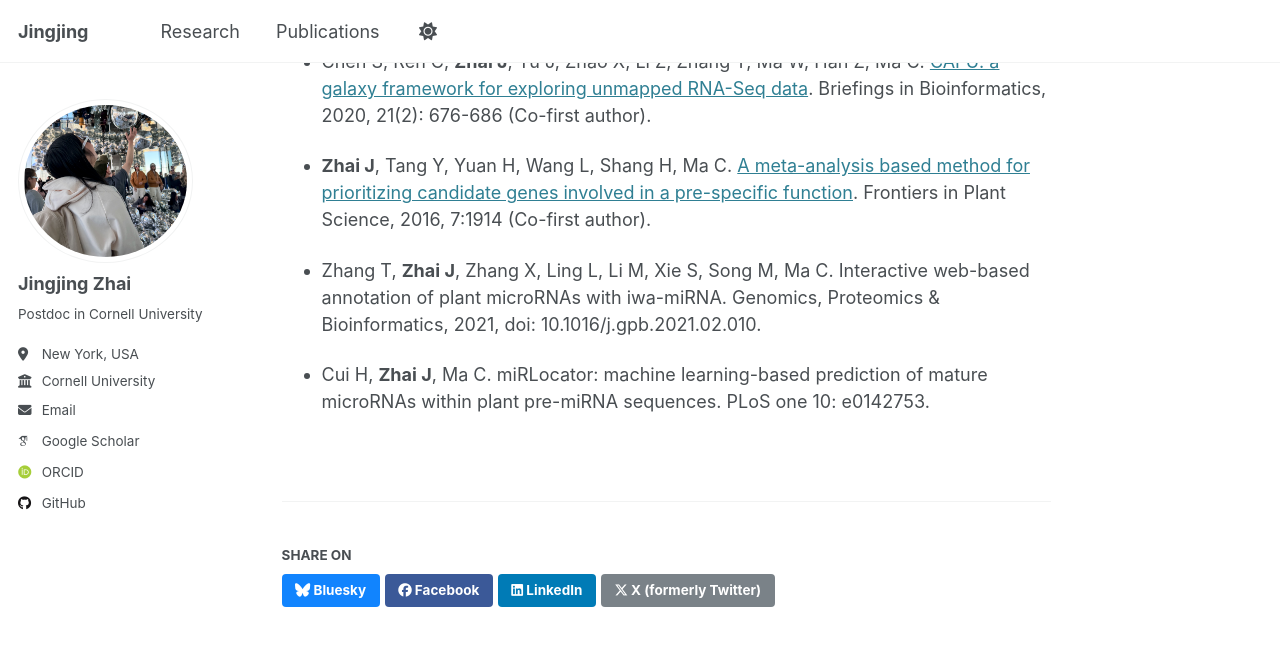
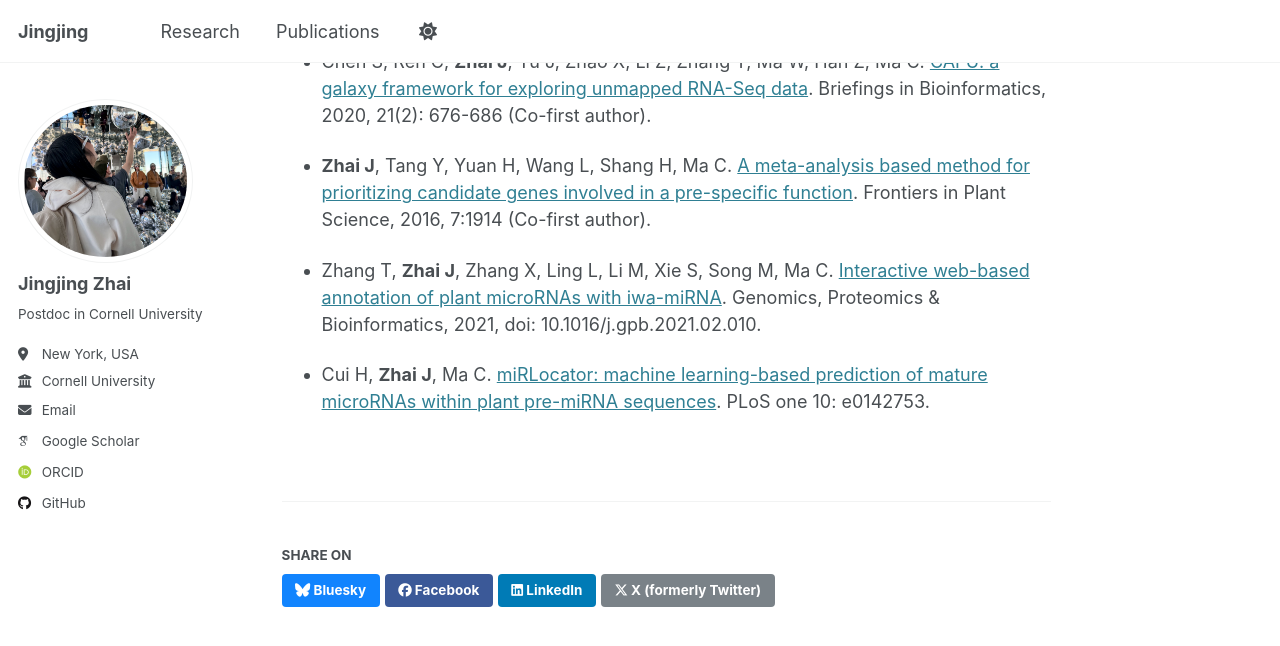
Before and after one commit to zhaijj/zhaijj.github.io, a Jekyll site: the page built from _publications/publications.md, in a window 1280 px wide and 900 px high, scrolled down 955 px, cut to the strip 0-841 px from the top of the window. Shown: the top 646 px of the strip. Built offline with Jekyll 4.4.1, drawn with Linux system fonts in a browser that asks for light colours; some web fonts are replaced; part of the change alters nothing that is shown.

```diff
--- a/_publications/publications.md
+++ b/_publications/publications.md
@@ -27,6 +27,6 @@ You can also find my articles on my [Google Scholar profile](https://scholar.goo
 
 * **Zhai J**, Tang Y, Yuan H, Wang L, Shang H, Ma C. [A meta-analysis based method for prioritizing candidate genes involved in a pre-specific function](https://www.frontiersin.org/journals/plant-science/articles/10.3389/fpls.2016.01914/full). Frontiers in Plant Science, 2016, 7:1914 (Co-first author).
 
-* Zhang T, **Zhai J**, Zhang X, Ling L, Li M, Xie S, Song M, Ma C. Interactive web-based annotation of plant microRNAs with iwa-miRNA. Genomics, Proteomics & Bioinformatics, 2021, doi: 10.1016/j.gpb.2021.02.010.
+* Zhang T, **Zhai J**, Zhang X, Ling L, Li M, Xie S, Song M, Ma C. [Interactive web-based annotation of plant microRNAs with iwa-miRNA](https://academic.oup.com/gpb/article/20/3/557/7198169). Genomics, Proteomics & Bioinformatics, 2021, doi: 10.1016/j.gpb.2021.02.010.
 
-* Cui H, **Zhai J**, Ma C. miRLocator: machine learning-based prediction of mature microRNAs within plant pre-miRNA sequences. PLoS one 10: e0142753.
+* Cui H, **Zhai J**, Ma C. [miRLocator: machine learning-based prediction of mature microRNAs within plant pre-miRNA sequences](https://journals.plos.org/plosone/article?id=10.1371/journal.pone.0142753). PLoS one 10: e0142753.
```
